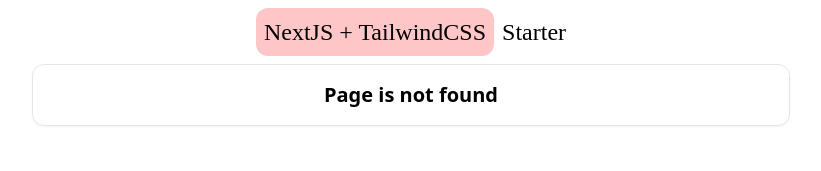
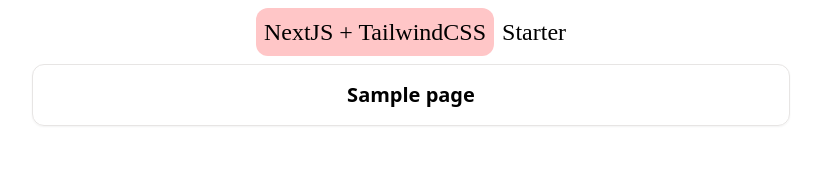
Before and after one commit to starters-dev/nextjs-tailwindcss, a Next.js app: page /sample in a window 1280 px wide. Before the commit this address had no page. Shown: the top 171 px of the page, without its empty margins (229-1050 px from the left). Built offline with nearby package versions, Linux system fonts and the light colour scheme; a web font is replaced by a local one.

Commit message:
Create sample.tsx

```diff
--- /dev/null
+++ b/pages/sample.tsx
@@ -0,0 +1,30 @@
+import { useEffect, useState } from "react";
+
+import { Container, Content } from "../components/Container";
+
+const SamplePage = () => {
+  useEffect(() => {
+    start();
+  }, []);
+
+  const start = async () => {
+    setLoading(true);
+
+    setLoading(false);
+  };
+
+  // State
+  const [loading, setLoading] = useState(true);
+
+  // Methods
+
+  return (
+    <Container title="Sample page">
+      <Content className="text-center">
+        <h1 className="text-xl font-semibold">Sample page</h1>
+      </Content>
+    </Container>
+  );
+};
+
+export default SamplePage;
```
